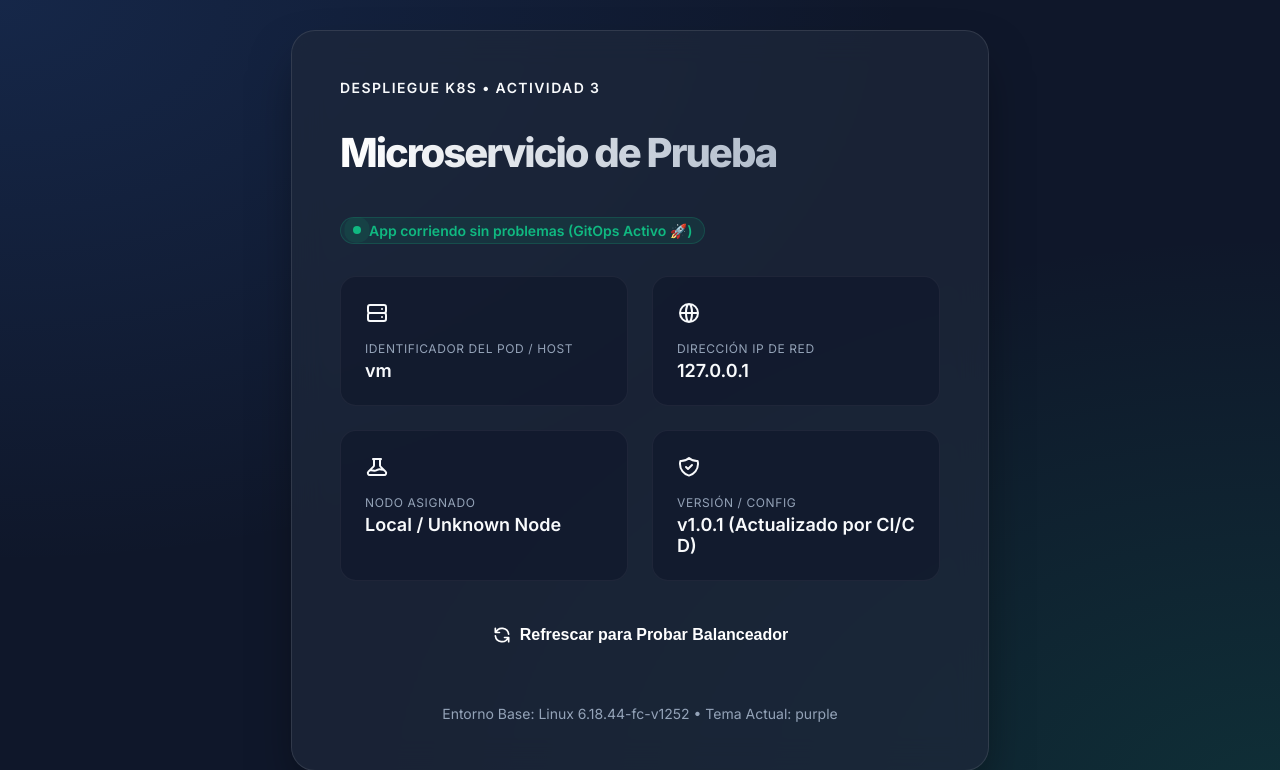
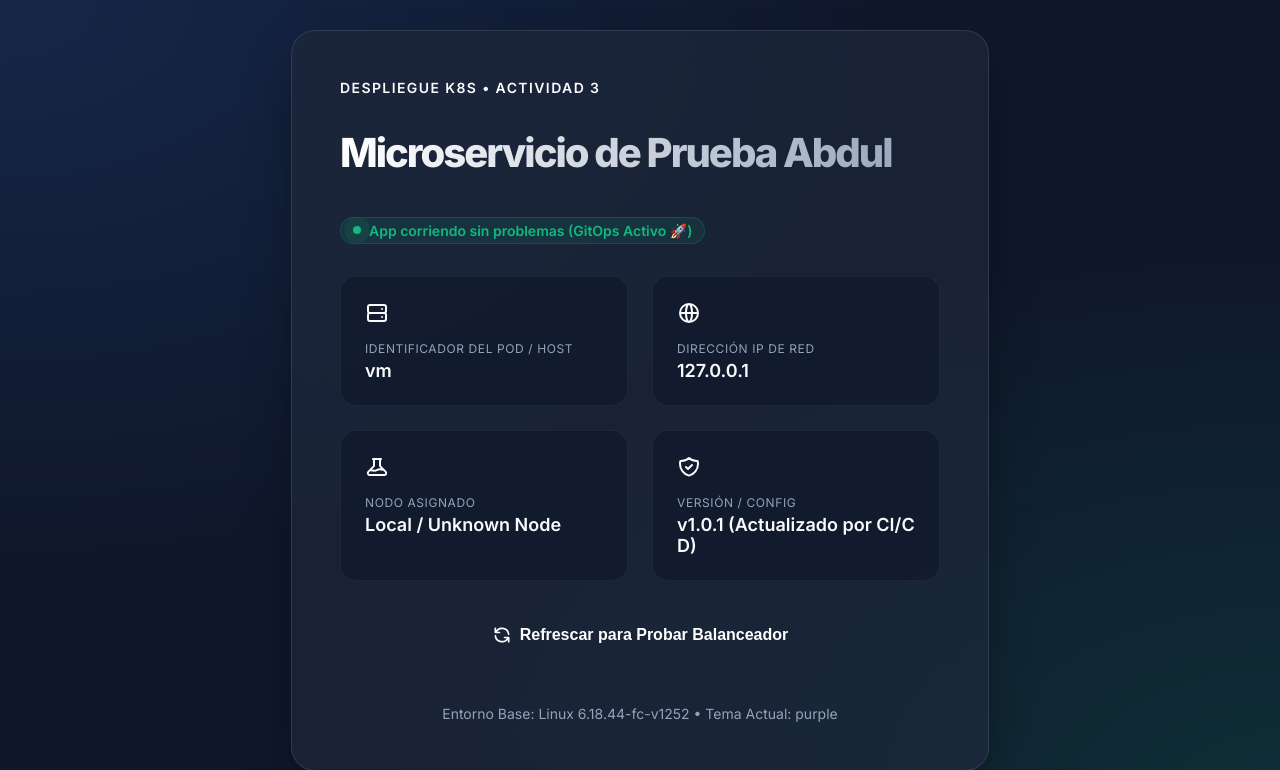
Before and after one commit to Richardcas7ro2/unisabana-k8s-actividad3, a FastAPI app: page / in a window 1280 px wide. Shown: the top 770 px of the page. Run offline with FastAPI, Linux system fonts and the light colour scheme.

Commit message:
fit:prueba ajuste de titulo3

```diff
--- a/app/templates/index.html
+++ b/app/templates/index.html
@@ -228,7 +228,7 @@
 
     <div class="glass-container">
         <span class="subtitle">Despliegue K8S • Actividad 3</span>
-        <h1>Microservicio de Prueba</h1>
+        <h1>Microservicio de Prueba Abdul</h1>
 
         <div class="status-badge">
             <div class="status-dot"></div>
```
